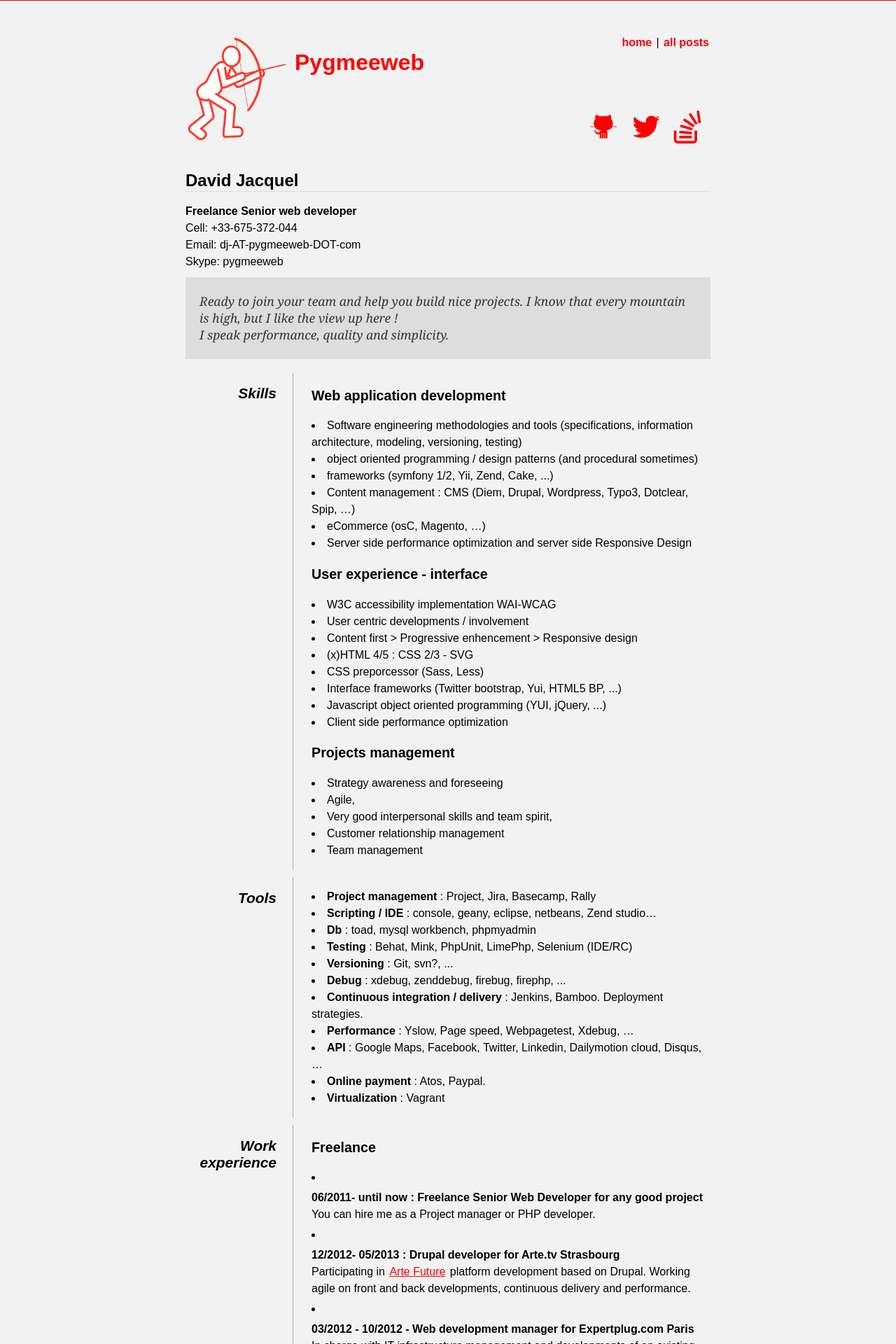
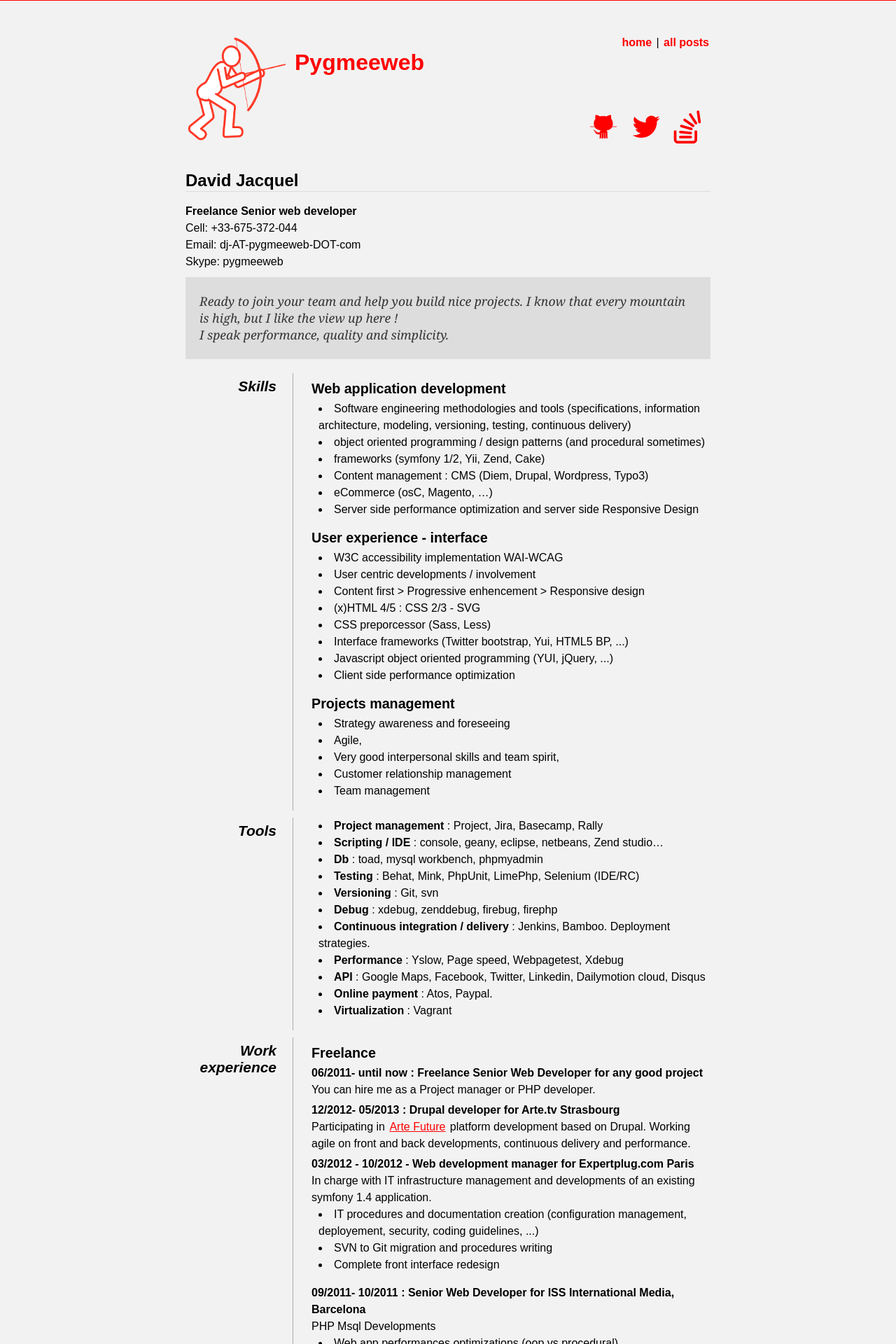
Before and after one commit to djacquel/pygmeeweb.com, a Jekyll site: the page built from cv-david-jacquel-freelance-senior-web-developer.html, in a window 1280 px wide. Shown: the top 1920 px of the page at 70% size. Built offline with Jekyll 4.4.1, drawn with Linux system fonts in a browser that asks for light colours; Markdown is read by kramdown in place of the engine named in the settings; some of the changed text lies outside the part shown.

Commit message:
resume edit

```diff
--- a/css/main.css
+++ b/css/main.css
@@ -249,11 +249,16 @@ a.logoLink:hover{
   white-space: normal;
 }
 
-.resume h3 { font-size:123.1%; }
-.resume h4 { font-size:116%; }
+.resume h3 { font-size:123.1%; margin: 10px 0 5px; }
 
-.resume ul{ padding: 0; }
+.resume h4 { font-size:100%; margin: 5px 0 0; }
+.resume h4+p { margin: 0; }
+
+.resume ul{ padding: 0 0 0 10px; margin-top: 0;}
+
 .resume ul ul{ padding: 0 0 0 1em; }
+
+.resume strong{ margin-top: 5px; }
 
 dl{
   margin: 0;
@@ -265,7 +270,7 @@ dt{
   padding: 0 6px 0 0;
   width: 130px;
   float: left;
-  margin: 10px 0 0;
+  margin: 0;
   clear: both;
   white-space: nowrap;
 }
--- a/cv-david-jacquel-freelance-senior-web-developer.html
+++ b/cv-david-jacquel-freelance-senior-web-developer.html
@@ -4,7 +4,6 @@ title: David Jacquel - Senior web developer
 ---
 
 <div class="resume">
-
     <div class="vcard clearfix">
         <h1 class="name">David Jacquel</h1>
         <span class="main">
@@ -23,13 +22,13 @@ title: David Jacquel - Senior web developer
 
 <dl class="clearfix">
     <dt id="skills"><h2>Skills</h2></dt>
-    <dd class="clearfix">
+    <dd class="skills clearfix">
         <h3 id="skills:web-application-development">Web application development</h3>
         <ul>
-            <li>Software engineering methodologies and tools (specifications, information architecture, modeling, versioning, testing)</li>
+            <li>Software engineering methodologies and tools (specifications, information architecture, modeling, versioning, testing, continuous delivery)</li>
             <li>object oriented programming / design patterns (and procedural sometimes)</li>
-            <li>frameworks (symfony 1/2, Yii, Zend, Cake, ...)</li>
-            <li>Content management : CMS (Diem, Drupal, Wordpress, Typo3, Dotclear, Spip, …)</li>
+            <li>frameworks (symfony 1/2, Yii, Zend, Cake)</li>
+            <li>Content management : CMS (Diem, Drupal, Wordpress, Typo3)</li>
             <li>eCommerce (osC, Magento, …)</li>
             <li>Server side performance optimization and server side Responsive Design</li>
         </ul>
@@ -53,70 +52,69 @@ title: David Jacquel - Senior web developer
             <li>Team management</li>
         </ul>
     </dd>
-
     <dt><h2 id="tools">Tools</h2></dt>
-    <dd>
+    <dd class="tools clearfix">
         <ul>
             <li><strong>Project management</strong> : Project, Jira, Basecamp, Rally</li>
             <li><strong>Scripting / IDE</strong> : console, geany, eclipse, netbeans, Zend studio…</li>
             <li><strong>Db</strong> : toad, mysql workbench, phpmyadmin</li>
             <li><strong>Testing</strong> : Behat, Mink, PhpUnit, LimePhp, Selenium (IDE/RC)</li>
-            <li><strong>Versioning</strong> : Git, svn?, ...</li>
-            <li><strong>Debug</strong> : xdebug, zenddebug, firebug, firephp, ...</li>
+            <li><strong>Versioning</strong> : Git, svn</li>
+            <li><strong>Debug</strong> : xdebug, zenddebug, firebug, firephp</li>
             <li><strong>Continuous integration / delivery</strong> : Jenkins, Bamboo. Deployment strategies.</li>
-            <li><strong>Performance</strong> : Yslow, Page speed, Webpagetest, Xdebug, …</li>
-            <li><strong>API</strong> : Google Maps, Facebook, Twitter, Linkedin, Dailymotion cloud, Disqus, …</li>
+            <li><strong>Performance</strong> : Yslow, Page speed, Webpagetest, Xdebug</li>
+            <li><strong>API</strong> : Google Maps, Facebook, Twitter, Linkedin, Dailymotion cloud, Disqus</li>
             <li><strong>Online payment</strong> : Atos, Paypal.</li>
             <li><strong>Virtualization</strong> : Vagrant</li>
         </ul>
     </dd>
 
+
     <dt><h2>Work experience</h2></dt>
-    <dd>
+    <dd class="work clearfix">
         <h3 id="freelance">Freelance</h3>
-        <ul>
-            <li>
-                <p><strong>06/2011- until now : Freelance Senior Web Developer for any good project</strong><br>
-                    You can hire me as a Project manager or PHP developer.<br>
-                </li>
-            <li>
-                <p><strong>12/2012- 05/2013 : Drupal developer for Arte.tv Strasbourg</strong><br>
-                    Participating in <a href="http://future.arte.tv/" target="_blank">Arte Future</a> platform development based on Drupal.
-                    Working agile on front and back developments, continuous delivery and performance.
-                </li>
-            <li>
-                <p><strong>03/2012 - 10/2012 - Web development manager for Expertplug.com Paris</strong><br>
-                    In charge with IT infrastructure management and developments of an existing symfony 1.4 application.</p>
+
+        <div class="experience">
+            <h4>06/2011- until now : Freelance Senior Web Developer for any good project</h4>
+            <p>You can hire me as a Project manager or PHP developer.</p>
+        </div>
+        <div class="experience">
+            <h4>12/2012- 05/2013 : Drupal developer for Arte.tv Strasbourg</h4>
+            <p>Participating in <a href="http://future.arte.tv/" target="_blank">Arte Future</a>
+             platform development based on Drupal.
+            Working agile on front and back developments, continuous delivery and performance.</p>
+        </div>
+        <div class="experience">
+            <h4>03/2012 - 10/2012 - Web development manager for Expertplug.com Paris</h4>
+            <p>In charge with IT infrastructure management and developments of an existing symfony 1.4 application.</p>
             <ul>
                 <li>IT procedures and documentation creation (configuration management, deployement, security, coding guidelines, ...)</li>
                 <li>SVN to Git migration and procedures writing</li>
                 <li>Complete front interface redesign</li>
             </ul>
-          </li>
-
-            <li>
-                <p><strong>09/2011- 10/2011 : Senior Web Developer for ISS International Media, Barcelona</strong><br>
-                    PHP Msql Developments :</p>
+        </div>
+        <div class="experience">
+            <h4>09/2011- 10/2011 : Senior Web Developer for ISS International Media, Barcelona</h4>
+            <p>PHP Msql Developments</p>
             <ul>
                 <li>Web app performances optimizations (oop vs procedural)</li>
                 <li>in-house e-Commerce developments</li>
             </ul>
-          </li>
-            <li>
-                <p><strong>06/2011- 08/2011 : Freelance Senior Web Developer for Nurun Paris</strong><br>
-                    Working for Bouygues Telecom on B&amp;You eCommerce platform:</p>
+        </div>
+        <div class="experience">
+            <h4>06/2011- 08/2011 : Freelance Senior Web Developer for Nurun Paris</h4>
+            <p>Working for Bouygues Telecom on B&amp;You eCommerce platform:</p>
             <ul>
                 <li>Magento Enterprise / Pro developments</li>
                 <li>Web performances optimizations back and front</li>
                 <li>Cache management Magento / Akamaï</li>
                 <li>Web services interfacing</li>
             </ul>
-          </li>
-        </ul>
+        </div>
+
         <h3 id="employment">Employment</h3>
-        <ul>
-            <li>
-                <p><strong>2008- 2011 : Web developer for LUSIS.SA. Luxembourg</strong></p>
+        <div class="experience">
+            <h4>2008- 2011 : Web developer for LUSIS.SA. Luxembourg</h4>
             <ul>
                 <li>Project manager for a medical collaboration platform based on eGroupware</li>
                 <li>Mobile and desktop game development (php-javascript) : Hotcity - Luxembourg</li>
@@ -127,67 +125,65 @@ title: David Jacquel - Senior web developer
                 <li>Customer Relationship Management application refactoring for Tele2.it (front and back office)</li>
                 <li>R&amp;D in web performance and mobile web</li>
             </ul>
-
-          </li>
-            <li>
-                <p><strong>2007 : 2008 - Web developer for UnPointZero : Metz - France</strong></p>
+        </div>
+        <div class="experience">
+            <h4>2007 : 2008 - Web developer for UnPointZero : Metz - France</h4>
             <ul>
                 <li>eCommerce developments (osCSS, osCommerce)</li>
                 <li>R&amp;D on frameworks php (zend, CI, …), ecommerce (Magento)</li>
                 <li>Usability studies (WAI conformance) and user testing</li>
             </ul>
-
-          </li>
-            <li>
-                <p><strong>2005 : 2007 : Notary clerc : IT assets manager : Metz - France</strong></p>
+        </div>
+        <div class="experience">
+            <h4>2005 : 2007 : Notary clerc : IT assets manager : Metz - France</h4>
             <ul>
                 <li>IT assets management, Knowledge management</li>
                 <li>Business registrations and shareholder management</li>
             </ul>
-
-          </li>
-            <li>
-                <p><strong>2004 : 2005 : Owner - IT services company : Angers - France</strong></p>
+        </div>
+        <div class="experience">
+            <h4>2004 : 2005 : Owner - IT services company : Angers - France</h4>
             <ul>
                 <li>IT services (setup, maintenance, training) for small businesses and privates.</li>
                 <li>Web sites development</li>
             </ul>
-
-          </li>
-            <li>
-                <p><strong>2002 : 2004 : Project manager for Intranet web : Peugeot Citroën Research Branch : Paris</strong></p>
+        </div>
+        <div class="experience">
+            <h4>2002 : 2004 : Project manager for Intranet web : Peugeot Citroën Research Branch : Paris</h4>
             <ul>
                 <li>Project management</li>
                 <li>Production and maintenance Team management</li>
                 <li>Training (Information architecture, accessibility, web technologies)</li>
             </ul>
-          </li>
-            <li>
-                <p><strong>2001 : 2002 - Web developer Neofaco - Luxembourg</strong></p>
+        </div>
+        <div class="experience">
+            <h4>2001 : 2002 - Web developer Neofaco - Luxembourg</h4>
             <ul>
                 <li>Startup concept and development for lesfrontaliers.lu : cross border workers community website</li>
                 <li>Flash games programming (action script / php / mysql)</li>
-                </ul></li>
-            <li>
-                <p><strong>1995 : Photograph Reporter for French Mountain bike magazine
-                        <a title="Velo Vert - Mountain Bike magazine" href="http://www.velovert.com/" class="link">Velo vert</a></strong>
-                </p>
-          </li>
-            <li>
-                <p><strong>1985 : 2001 : French Air Force NCO</strong></p>
+            </ul>
+        </div>
+        <div class="experience">
+            <h4>1995 : Photograph Reporter for French Mountain bike magazine <a title="Velo Vert - Mountain Bike magazine" href="http://www.velovert.com/" class="link">Velo vert</a></h4>
+        </div>
+        <div class="experience">
+            <h4>1985 : 2001 : French Air Force NCO</h4>
             <ul>
                 <li>Ministry of Defense Office : Head administrative division - Paris</li>
                 <li>French Delegation to Nato : Diplomatic assistant - Brussels</li>
                 <li>Saudi Arabia : Airport logistic manager</li>
             </ul>
-
-          </li>
-        </ul>
+        </div>
     </dd>
 
     <dt><h2>Misc</h2></dt>
     <dd>
         <h3 id="education">Education</h3>
+        <div class="experience">
+            <h4></h4>
+            <p></p>
+        </div>
+
         <ul>
             <li>Self taught programmer since 1982</li>
             <li>First web developments in 1996</li>
```
Lines whose indentation alone changed are shown as unchanged.
